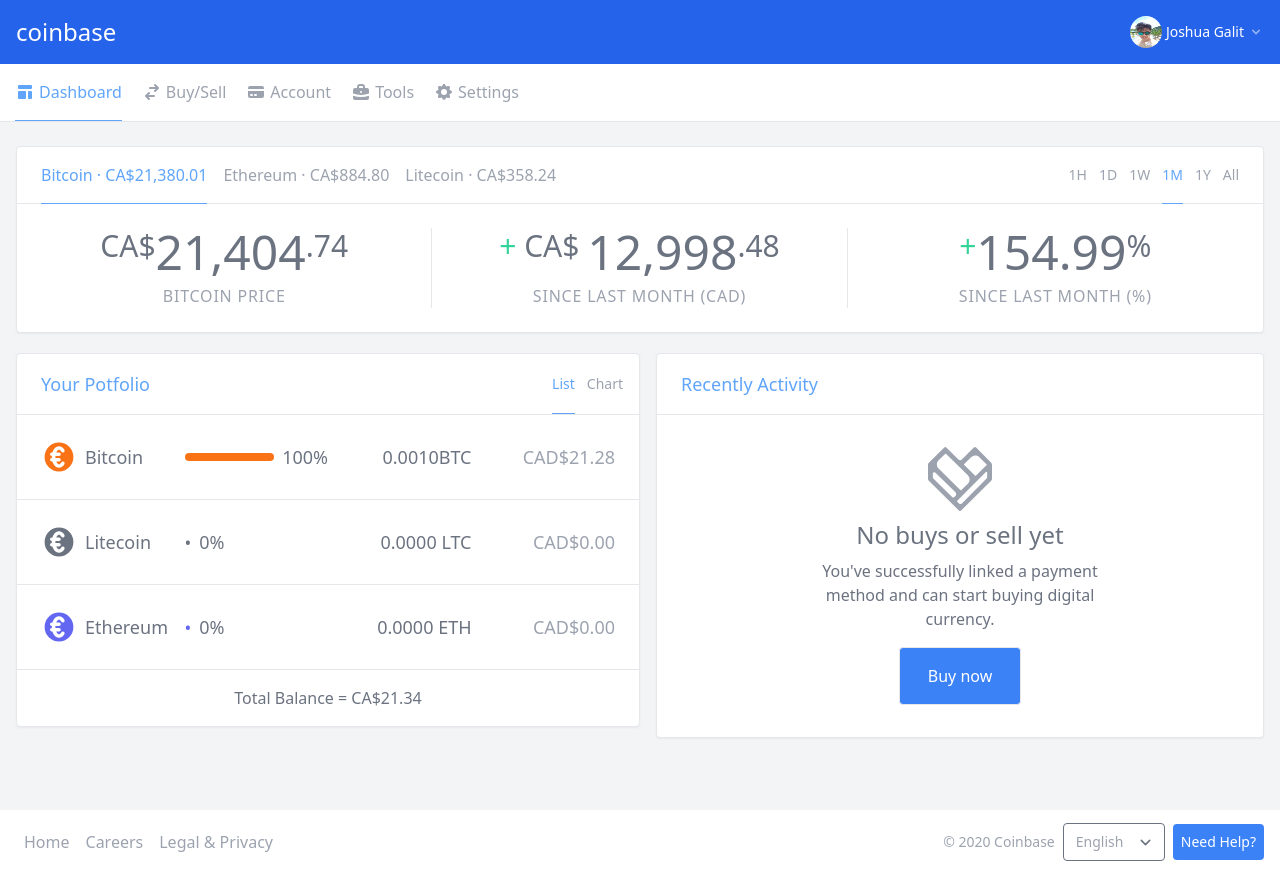
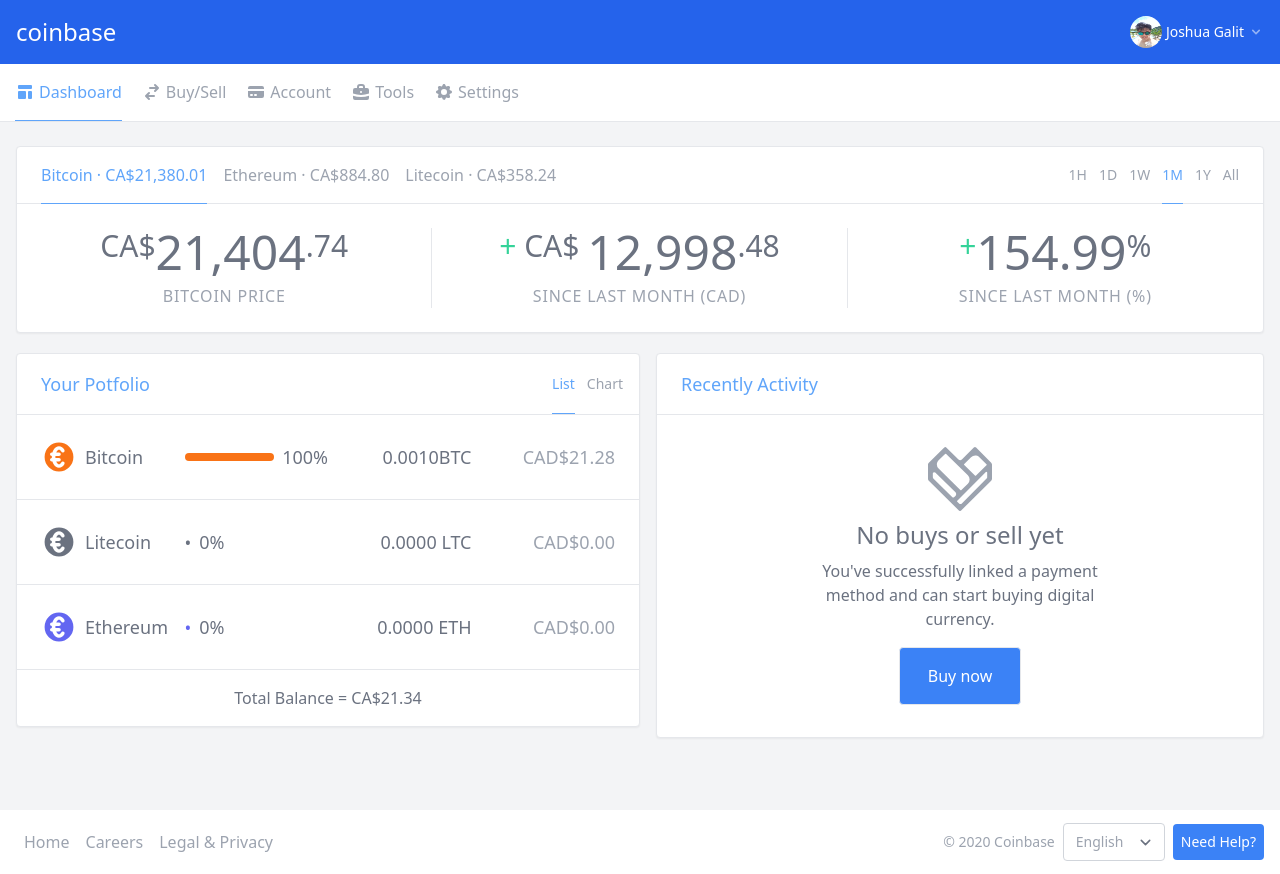
Before and after one commit to acatzk/coinbase, a Vue app: page / in a window 1280 px wide. Built offline with nearby package versions, Linux system fonts and the light colour scheme.

Commit message:
Changed border color gray-500 for select tag style

```diff
--- a/src/components/FootBar.vue
+++ b/src/components/FootBar.vue
@@ -9,7 +9,7 @@
         </div>
         <div class="flex items-center space-x-2 text-sm">
           <div>&copy; 2020 Coinbase</div>
-          <select class="rounded text-sm focus:outline-none">
+          <select class="rounded text-sm focus:outline-none border-gray-300">
             <option>English</option>
           </select>
           <div>
```
